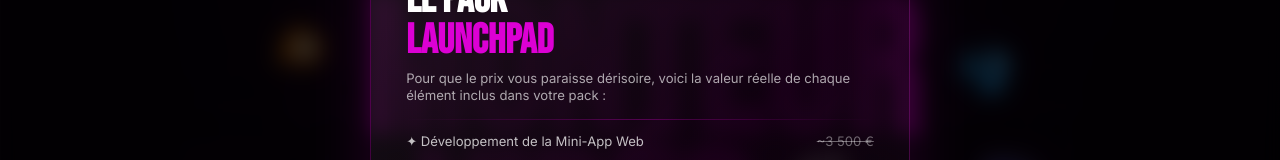
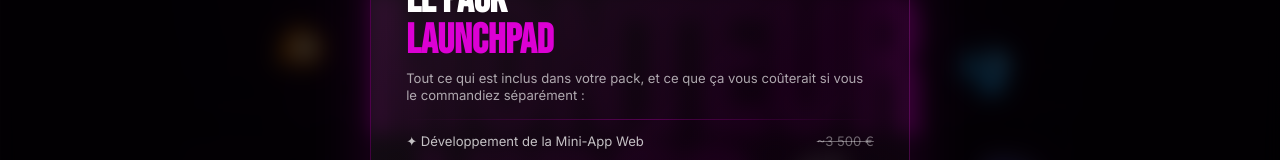
Before and after one commit to sramadane2-ux/monteur, a React (Vite) app: page / in a window 1280 px wide. Both pictures are taken after a click on the button "✦ MON OFFRE". Shown: the part 168-328 px from the top of the page. Built offline with nearby package versions, Linux system fonts and the light colour scheme.

Commit message:
content: replace meta phrase with natural value presentation

```diff
--- a/src/App.jsx
+++ b/src/App.jsx
@@ -10,7 +10,7 @@ const OfferModal = ({ onClose }) => (
       <div className="offer-badge">2 PLACES / MOIS</div>
 
       <h2 className="offer-title">Le Pack <span>Launchpad</span></h2>
-      <p className="offer-promise">Pour que le prix vous paraisse dérisoire, voici la valeur réelle de chaque élément inclus dans votre pack :</p>
+      <p className="offer-promise">Tout ce qui est inclus dans votre pack, et ce que ça vous coûterait si vous le commandiez séparément :</p>
 
       <div className="offer-divider" />
 
```
